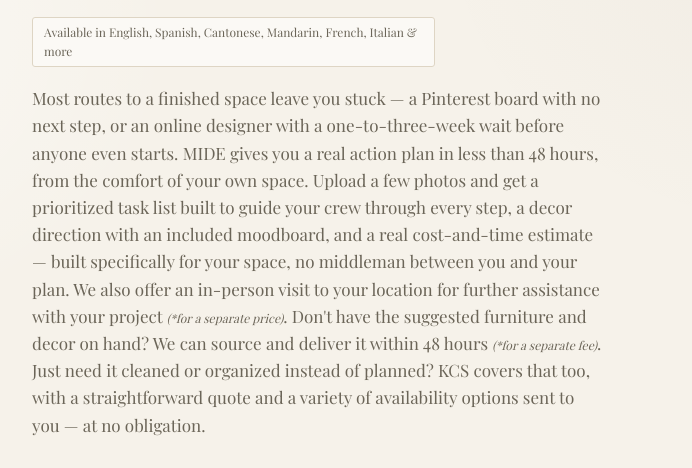
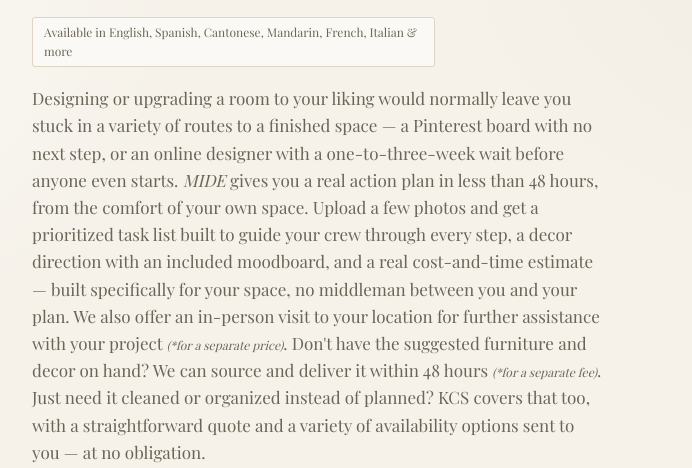
Before and after one commit to ymlna0810/mide-site, a plain HTML site: page index.html in a window 1280 px wide. Shown: the part 283-751 px from the top of the page, without its empty margins (288-980 px from the left). Drawn offline with nearby package versions, Linux system fonts and the light colour scheme.

Commit message:
Update intro copy and italicize MIDE in body text

```diff
--- a/index.html
+++ b/index.html
@@ -87,7 +87,7 @@
     <h1>MIDE</h1>
     <p class="tagline">Get a real action plan — not just a picture — in less than 48 hours.</p>
     <p class="lang-badge">Available in English, Spanish, Cantonese, Mandarin, French, Italian &amp; more</p>
-    <p>Most routes to a finished space leave you stuck — a Pinterest board with no next step, or an online designer with a one-to-three-week wait before anyone even starts. MIDE gives you a real action plan in less than 48 hours, from the comfort of your own space. Upload a few photos and get a prioritized task list built to guide your crew through every step, a decor direction with an included moodboard, and a real cost-and-time estimate — built specifically for your space, no middleman between you and your plan. We also offer an in-person visit to your location for further assistance with your project <span class="fine-print">(*for a separate price)</span>. Don't have the suggested furniture and decor on hand? We can source and deliver it within 48 hours <span class="fine-print">(*for a separate fee)</span>.</p>
+    <p>Designing or upgrading a room to your liking would normally leave you stuck in a variety of routes to a finished space — a Pinterest board with no next step, or an online designer with a one-to-three-week wait before anyone even starts. <i>MIDE</i> gives you a real action plan in less than 48 hours, from the comfort of your own space. Upload a few photos and get a prioritized task list built to guide your crew through every step, a decor direction with an included moodboard, and a real cost-and-time estimate — built specifically for your space, no middleman between you and your plan. We also offer an in-person visit to your location for further assistance with your project <span class="fine-print">(*for a separate price)</span>. Don't have the suggested furniture and decor on hand? We can source and deliver it within 48 hours <span class="fine-print">(*for a separate fee)</span>.</p>
     <p>Just need it cleaned or organized instead of planned? KCS covers that too, with a straightforward quote and a variety of availability options sent to you — at no obligation.</p>
   </header>
 
@@ -276,7 +276,7 @@
           <input type="text" id="delivery_address" name="delivery_address">
         </div>
         <div class="field">
-          <label for="has_space_plan">Is this based on a MIDE Space Plan you already received?</label>
+          <label for="has_space_plan">Is this based on a <i>MIDE</i> Space Plan you already received?</label>
           <select id="has_space_plan" name="has_space_plan">
             <option>Yes — use the items already suggested</option>
             <option>No — I'll describe what I need below</option>
```
